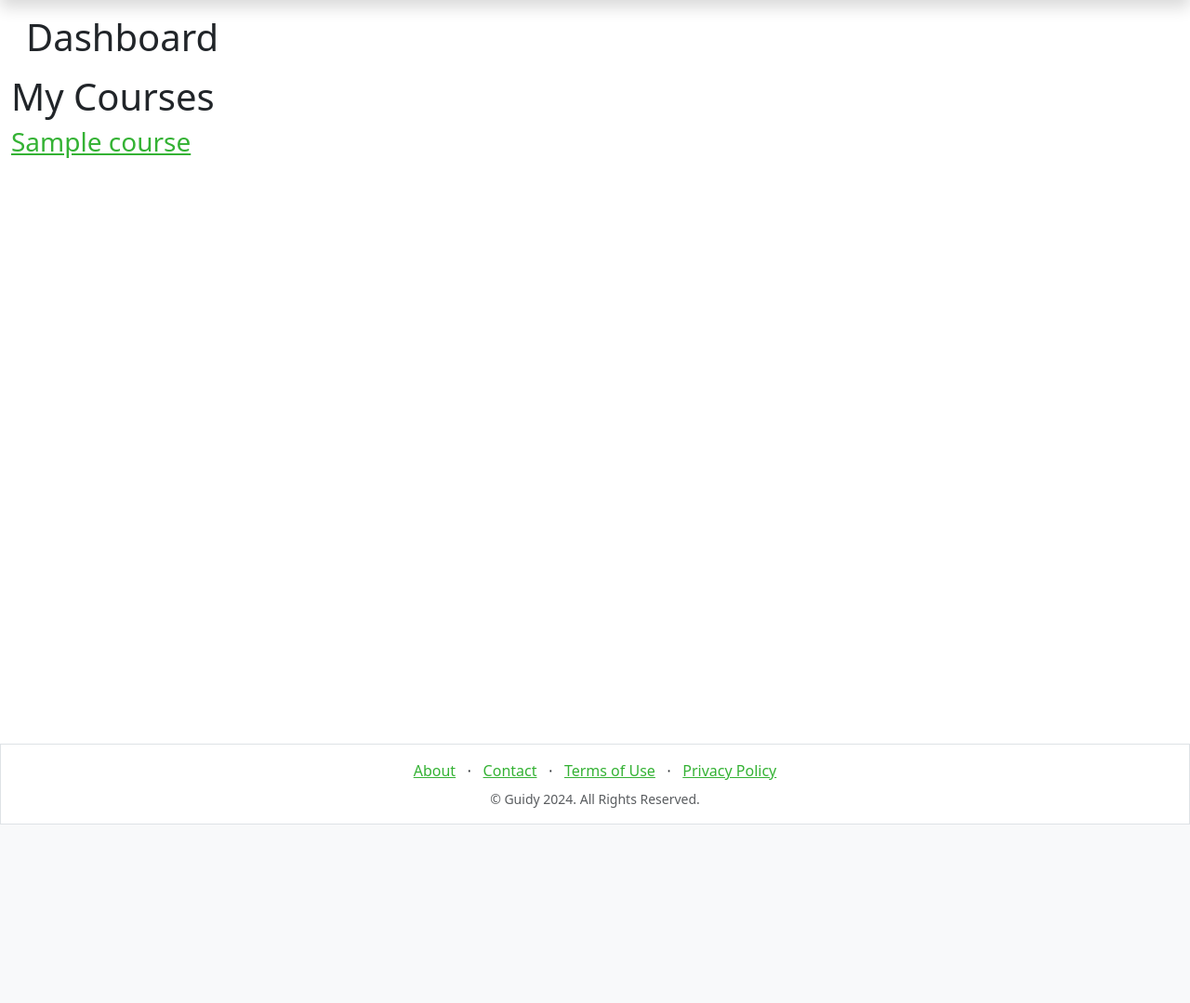
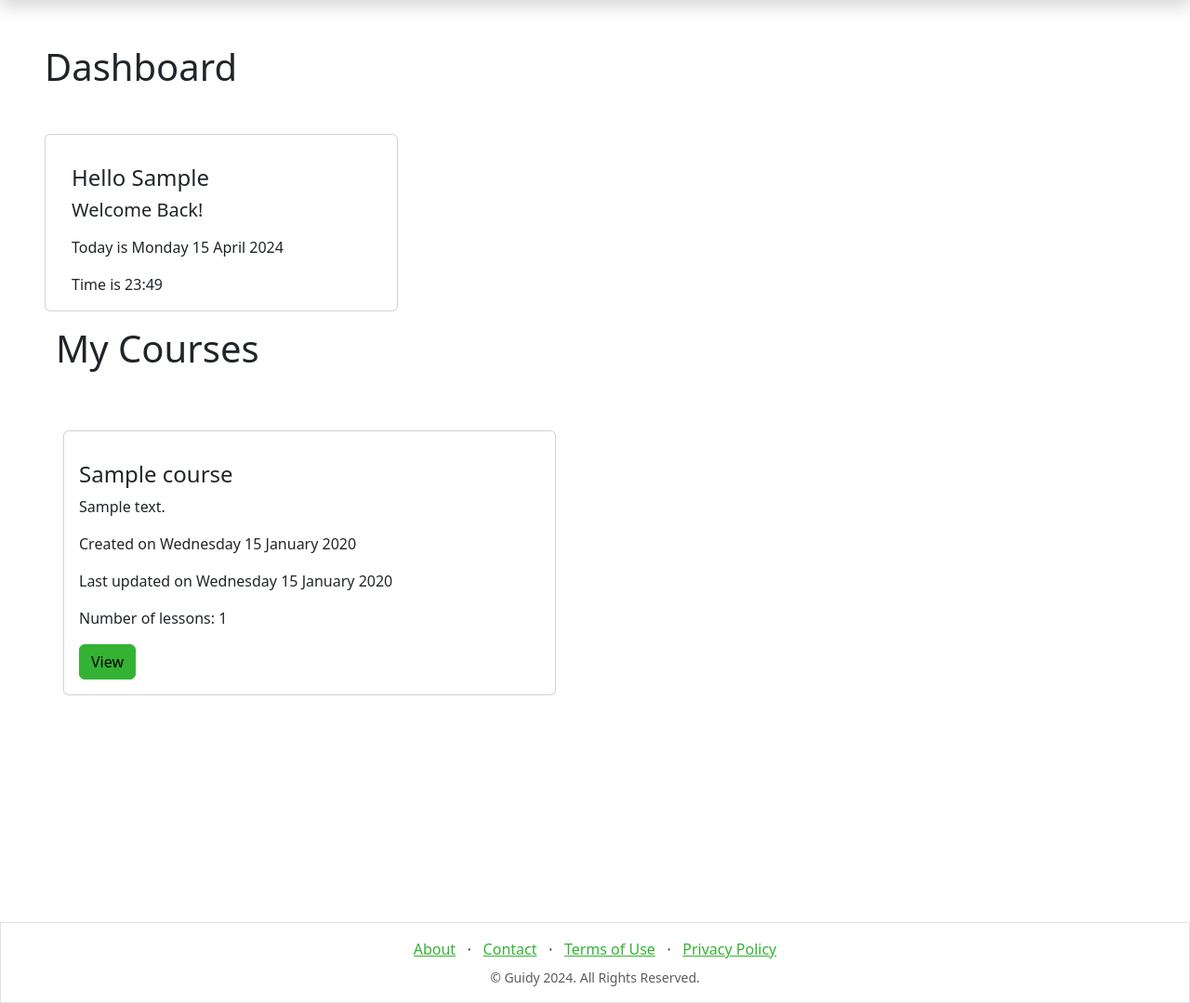
Before and after one commit to 0xTariq-dev/Guidy, a Flask app: page /dashboard in a window 1280 px wide. Shown: the part 62-1141 px from the top of the page at 93% size. Before the commit the page ends 949 px from the top, so only its background shows below. Run offline with Flask 3, Linux system fonts and the light colour scheme; a user stored in the database is signed in; tables that the repository leaves empty hold one stand-in row (values such as "Sample post"); some libraries are stand-ins or nearby versions.

Commit message:
feat: Implement a user dashboard.

```diff
--- a/app_server/blueprints/auth.py
+++ b/app_server/blueprints/auth.py
@@ -2,6 +2,7 @@
 """ Guidy Blueprint """
 
 from flask import *
+from datetime import datetime
 from uuid import uuid4
 from flask_login import LoginManager, login_user, login_required, logout_user, current_user
 from app_server.blueprints.forms import *
@@ -92,7 +93,7 @@ def account():
         user.first_name = form.first_name.data
         user.last_name = form.last_name.data
         user.email = form.email.data
-        session.add(user)
+        db.new(user)
         db.save()
         flash(f'User {user.username} updated successfully!')
         return render_template('account.html', user=user, form=form)
@@ -110,9 +111,9 @@ def account():
 def dashboard():
     """ dashboard page route handler"""
     user = current_user
-    print(user)
-    print(user.courses)
-    return render_template('dashboard.html', user=user, courses=user.courses)
+    date = datetime.now()
+    courses = user.courses
+    return render_template('dashboard.html', user=user, courses=courses, date=date)
 
 @auth.route('/courses/<coursename>/<course_id>', methods=['GET'])
 @login_required
@@ -131,6 +132,7 @@ def new_course():
     """ Course page route handler"""
     form = CourseForm()
     user = current_user
+    username = user.username
 
     if request.method == 'POST':
         subject = form.title.data
@@ -150,6 +152,7 @@ def new_course():
         db.session.add(generated_course)
         user.courses.append(generated_course)
         db.save()
-        # return redirect(url_for('auth.course', username=username,
-        #                         coursename=generated_course.name))
+        return redirect(url_for('auth.course', username=username,
+                                coursename=generated_course.title,
+                                course_id=generated_course.id))
     return render_template('new_course.html', form=form)
--- a/app_server/templates/courses.html
+++ b/app_server/templates/courses.html
@@ -214,7 +214,7 @@
 					<p>
 						{{ course.level }}
 					</p>
-					<p class="h5">resource_type:</p>
+					<p class="h5">Resource type:</p>
 					<p>
 						{{ course.resource_type }}
 					</p>
--- a/app_server/templates/dashboard.html
+++ b/app_server/templates/dashboard.html
@@ -13,7 +13,7 @@
 	<script src="../static/node_modules/bootstrap/js/color-modes.js"></script>
 </head>
 
-<body>
+<header class="sticky-top">
 		<!-- theme icons -->
 		<svg xmlns="http://www.w3.org/2000/svg" class="d-none">
 			<symbol id="circle-half" viewBox="0 0 16 16">
@@ -150,30 +150,41 @@
 				</div>
 			</div>
 		</nav>
+</header>
 
+<body>
+	<h1 class="h1 m-5">Dashboard</h1>
+	<!-- the rest of the body -->
+	<div class="container justify-content-center min-vh-100 w-70 m-5">
+		<div class="row mt-2">
+			<div class="card col-4 m-0 b-2">
+				<div class="card-body justify-content-center">
+					<h4 class="card-title bt-1 mt-3">Hello {{ current_user.first_name }}</h4>
+					<h5 class="card-title bt-1 mb-3">Welcome Back!</h5>
+					<p class="card-text">Today is {{ date.strftime('%A %d %B %Y') }}</p>
+					<p class="card-text">Time is {{ date.strftime('%H:%M') }}</p>
+				</div>
+			</div>
+		</div>
+		<!-- the main content -->
+			<h1 class="mt-3">My Courses</h1>
 
-	<!-- the rest of the body -->
-	<div class="container-fluid row min-vh-100 w-100 m-0 p-0">
-
-		<!-- the main content -->
-		<main class="col-8 tab-content">
-			<div class="tab-pane fade show active" id="lesson1" role="tabpanel" aria-labelledby="lessons-list">
-				<h1 class="h1 m-3">
-					Dashboard
-				</h1>
-
-				<h1>
-					My Courses
-				</h1>
-
+			<div class="row">
 				{% for course in courses %}
-				<a href="{{ url_for('auth.course', coursename=course.title, course_id=course.id) }}">
-					<div class="h3">{{ course.title }}</div>
-				</a>
+				<div class="col-md-6 mt-5">
+					<div class="card m-2 b-2">
+						<div class="card-body justify-content-center">
+							<h4 class="card-title bt-1 mt-3">{{ course.title }}</h4>
+							<p class="card-title bt-1 mb-3">{{ course.description }}</p>
+							<p class="card-text">Created on {{ course.created_at.strftime('%A %d %B %Y') }}</p>
+							<p class="card-text">Last updated on {{ course.updated_at.strftime('%A %d %B %Y') }}</p>
+							<p class="card-text">Number of lessons: {{ course.length }}</p>
+							<a href="{{ url_for('auth.course', coursename=course.title, course_id=course.id) }}" class="btn btn-primary">View</a>
+						</div>
+					</div>
+				</div>
 				{% endfor %}
 			</div>
-
-		</main>
 
 	</div>
 	<!-- Footer-->
--- a/requirements.txt
+++ b/requirements.txt
@@ -1,3 +1,4 @@
+# python 3.9.18
 alembic==1.13.1
 annotated-types==0.6.0
 anyio==4.3.0
```
Also changed, not shown: 1 other file. Lines whose indentation alone changed are shown as unchanged.
